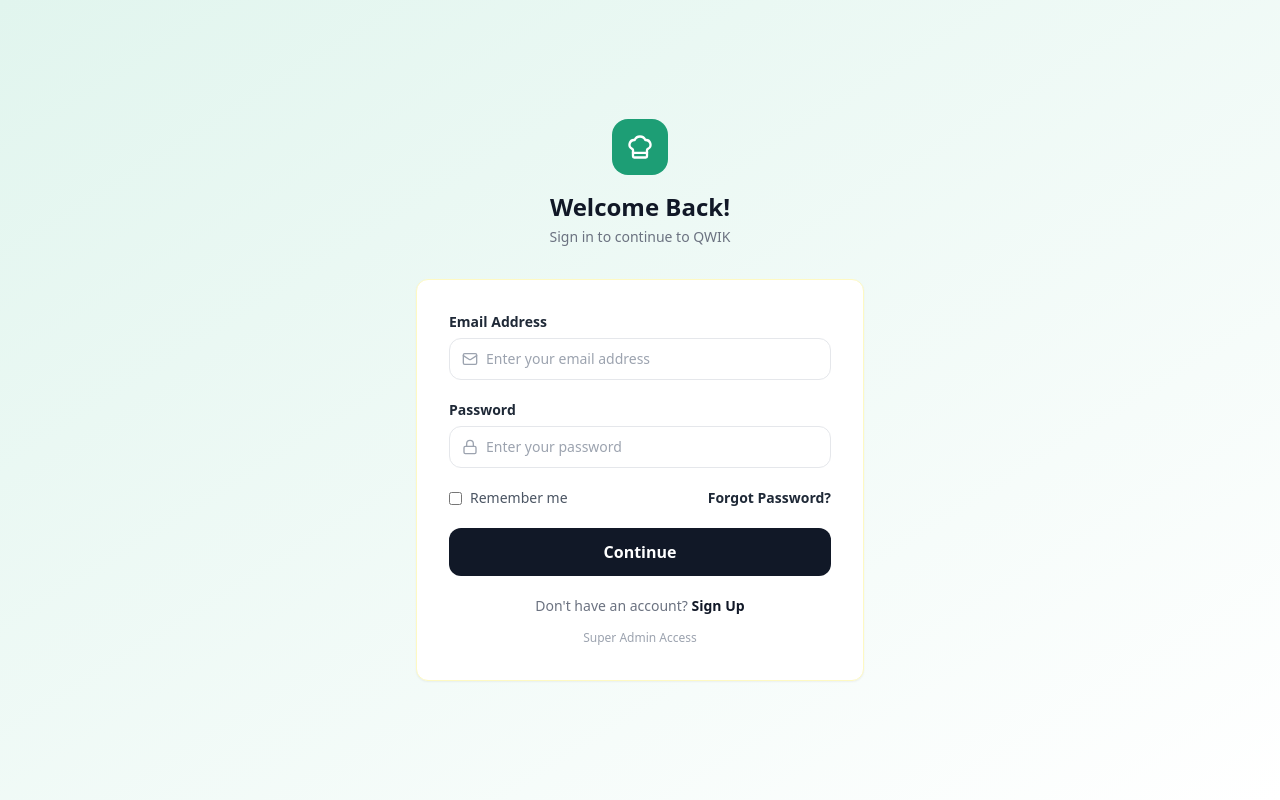
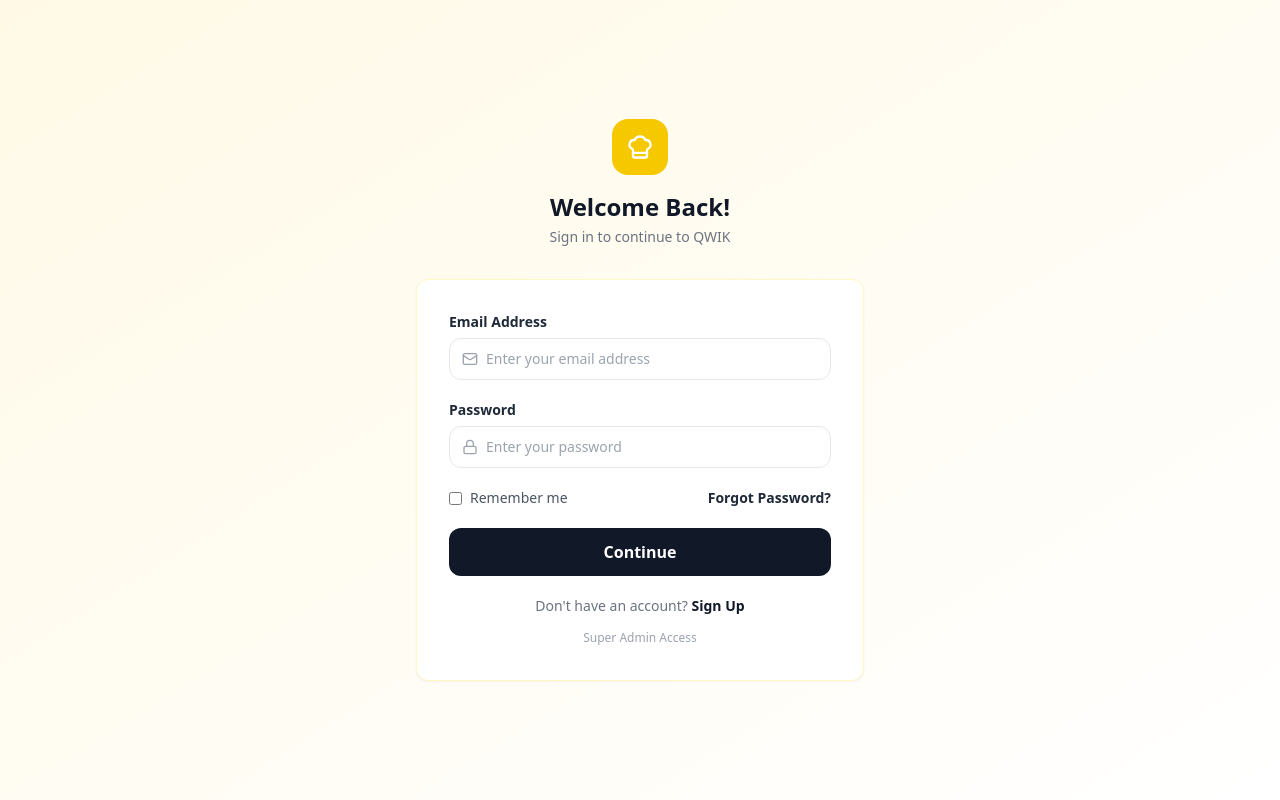
Before and after one commit to chandrakanth-19/qwik-project, a React (Vite) app in the folder qwik-client/: page /login in a window 1280 px wide. Built offline with nearby package versions, Linux system fonts and the light colour scheme.

Commit message:
Update tailwind.config.js

```diff
--- a/qwik-client/tailwind.config.js
+++ b/qwik-client/tailwind.config.js
@@ -1,3 +1,4 @@
+/** @type {import('tailwindcss').Config} */
 /** @type {import('tailwindcss').Config} */
 export default {
   content: ["./index.html", "./src/**/*.{js,jsx}"],
@@ -5,11 +6,11 @@
     extend: {
       colors: {
         brand: {
-          50:  "#E1F5EE",
-          100: "#9FE1CB",
-          400: "#1D9E75",
-          600: "#0F6E56",
-          900: "#04342C",
+          50:  "#FFF9E6",
+          100: "#FFE566",
+          400: "#F5C800",
+          600: "#C49B00",
+          900: "#7A5F00",
         },
       },
     },
```
